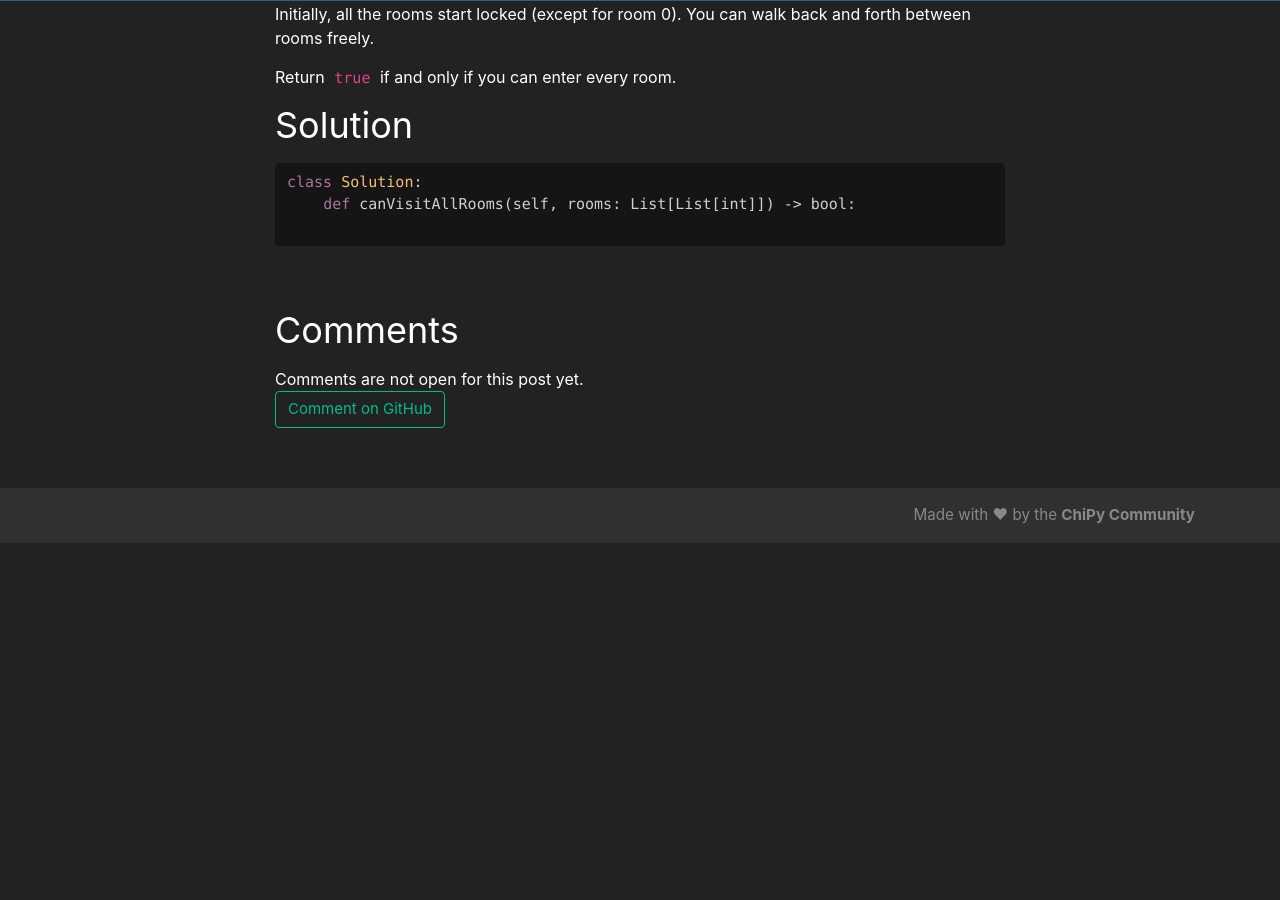
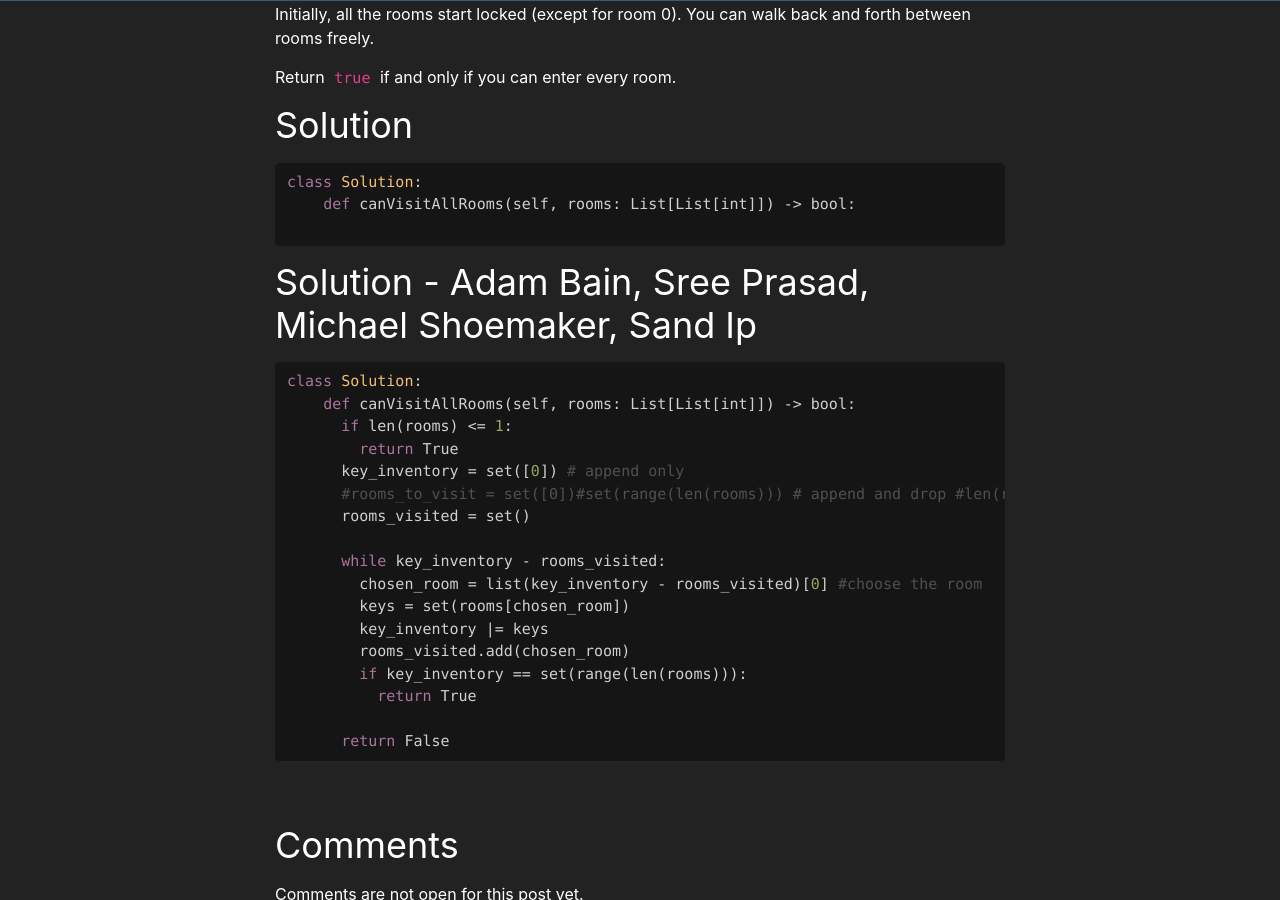
Before and after one commit to chicagopython/algosig, a Jekyll site: the page built from _posts/2020-05-07-keys-and-rooms.md, in a window 1280 px wide and 900 px high, scrolled down 418 px. Built offline with Jekyll 4.4.1, drawn with Linux system fonts in a browser that asks for light colours; nearby versions of some CDN libraries; our own code applies the rules of GitHub Pages for plain Markdown files; before the commit the page ends 961 px from its top, so only the background shows below that.

Commit message:
Solution

````diff
--- a/_posts/2020-05-07-keys-and-rooms.md
+++ b/_posts/2020-05-07-keys-and-rooms.md
@@ -26,3 +26,24 @@ class Solution:
     def canVisitAllRooms(self, rooms: List[List[int]]) -> bool:
 
 ```
+
+## Solution - Adam Bain, Sree Prasad, Michael Shoemaker, Sand Ip
+``` python
+class Solution:
+    def canVisitAllRooms(self, rooms: List[List[int]]) -> bool:
+      if len(rooms) <= 1:
+        return True
+      key_inventory = set([0]) # append only
+      #rooms_to_visit = set([0])#set(range(len(rooms))) # append and drop #len(rooms) # [0,1,2,3]
+      rooms_visited = set()
+
+      while key_inventory - rooms_visited:
+        chosen_room = list(key_inventory - rooms_visited)[0] #choose the room
+        keys = set(rooms[chosen_room])
+        key_inventory |= keys
+        rooms_visited.add(chosen_room)
+        if key_inventory == set(range(len(rooms))):
+          return True
+
+      return False
+```
````
